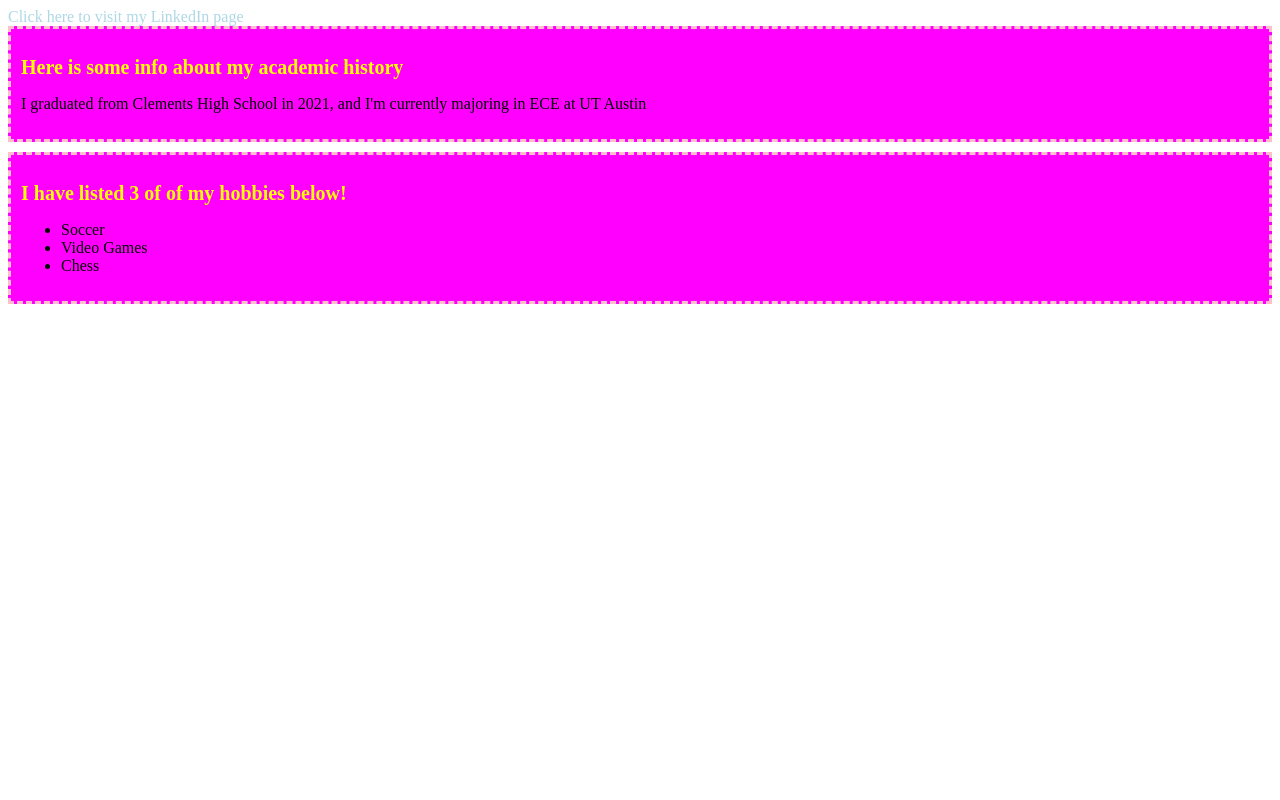
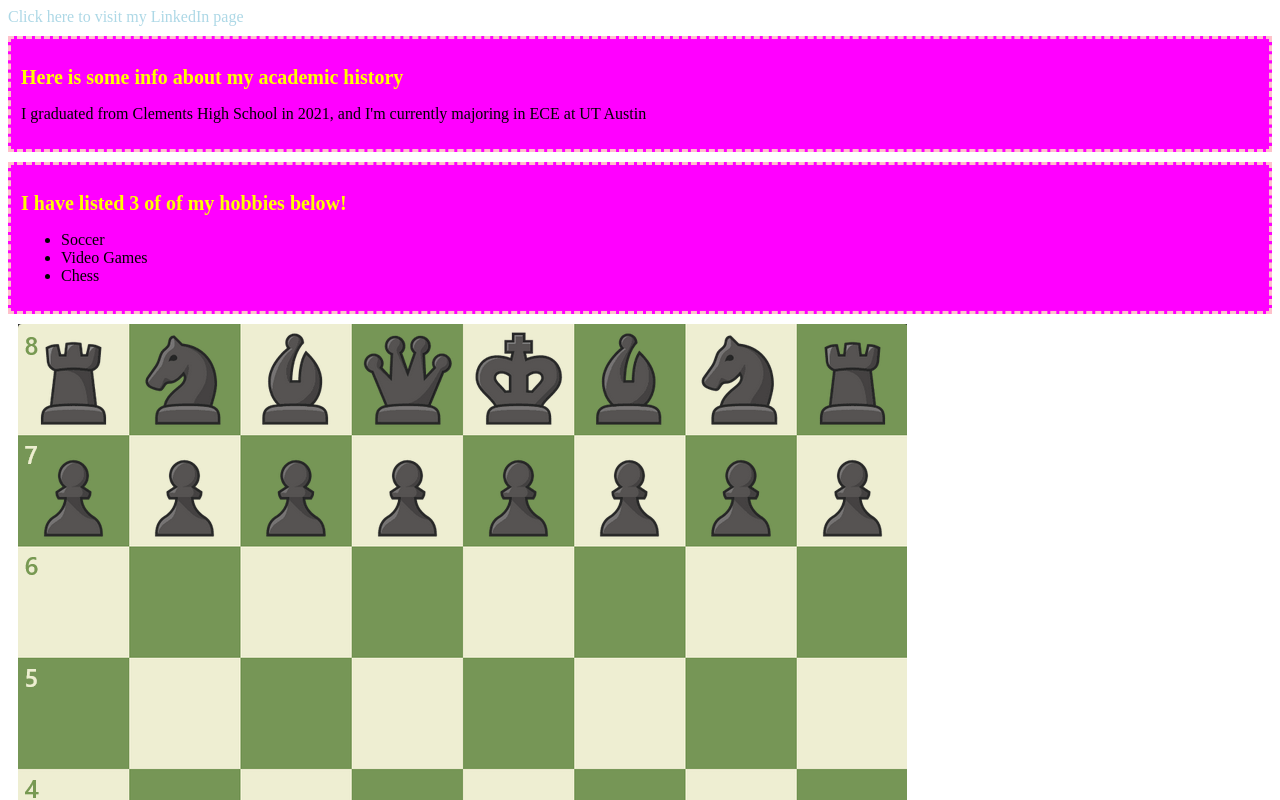
Before and after one commit to ErkamIsbilirUT/ErkamIsbilirUT.github.io, a plain HTML site: page index.html in a window 1280 px wide. Shown: the top 800 px of the page. Drawn offline with Linux system fonts and the light colour scheme.

Commit message:
Trying to get image to work

```diff
--- a/index.html
+++ b/index.html
@@ -16,3 +16,7 @@
         <li>Chess</li>
     </ul>
 </div>
+
+
+
+<img src="chessDefaultPosition.png" id="chess-image">
--- a/stylesheet.css
+++ b/stylesheet.css
@@ -16,6 +16,7 @@
 .box {
     border: 3px dashed pink;
     padding: 10px;
+    margin-top: 10px;
     margin-bottom: 10px;
     background-color: magenta;
 }
@@ -27,3 +28,11 @@ h2 {
     font-size: 20px;
     text-align: left;
 }
+
+
+/* Going to insert a image of a chessboard under my hobbies to give a visual for it */
+#chess-image {
+    display: block;
+    margin: 10px;
+    position: relative;
+}
```
Also changed, not shown: chessDefaultPosition.png (added).
